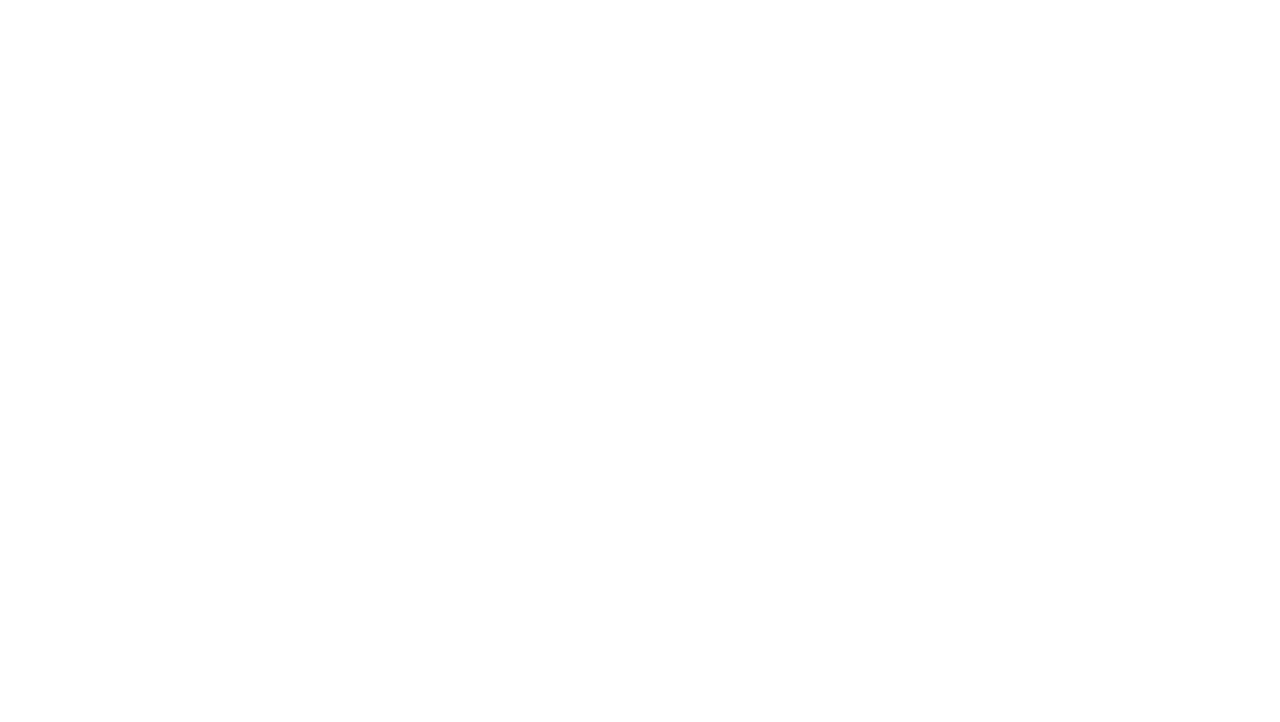
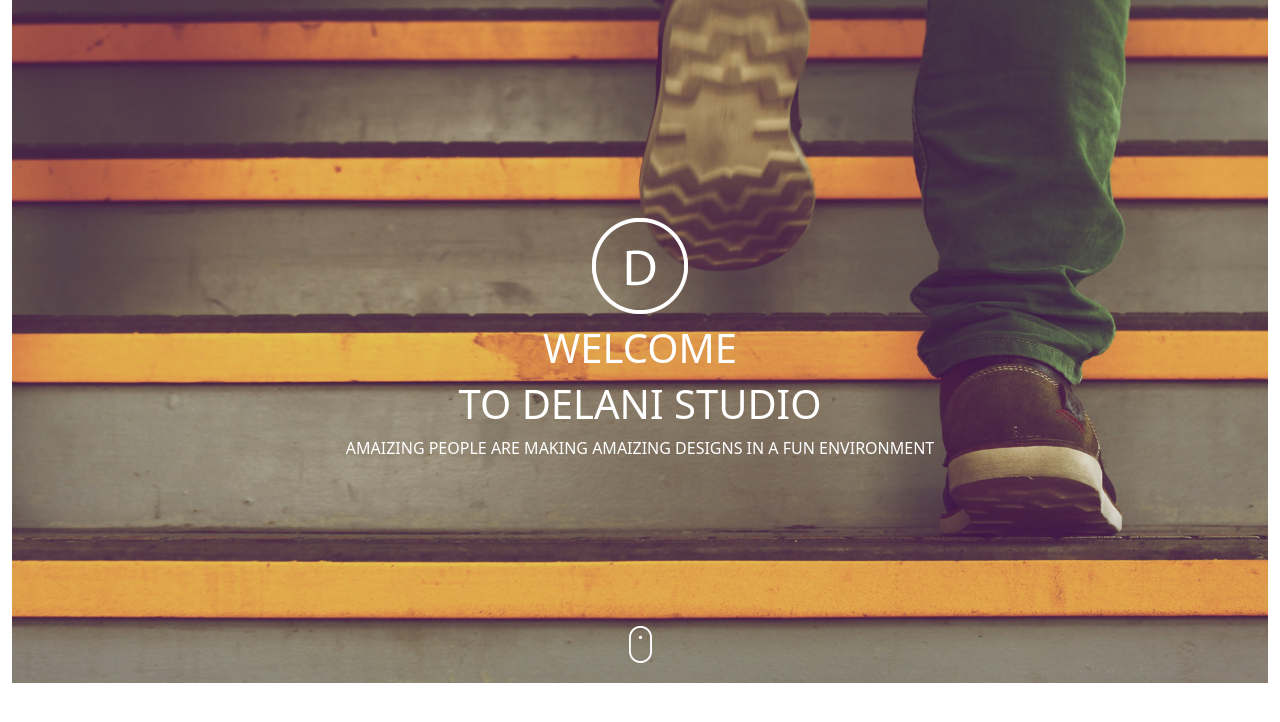
Before and after one commit to Sieva-cmd/Delani-Studio, a plain HTML site: page index.html in a window 1280 px wide. Drawn offline with nearby package versions, Linux system fonts and the light colour scheme.

Commit message:
structure the delani welcome div and style using css

```diff
--- a/index.css
+++ b/index.css
@@ -0,0 +1,16 @@
+.logo{
+    background-image: url("images/backgrounds/h_img.jpg");
+    background-size: cover;
+    text-align: center;
+    color: white;
+
+}
+
+#logo{
+    margin-top: 218px;
+    margin-bottom: 10px;
+}
+#mouse{
+    margin-top: 150px;
+    margin-bottom: 20px;
+}
--- a/index.html
+++ b/index.html
@@ -15,6 +15,17 @@
 </head>
 
 <body>
+    <Div class="container-fluid">
+        <Div class="logo container-fluid">
+            <img class="img-fluid" src="images/logo/logo.png" id="logo" alt="logo">
+            <h1>WELCOME</h1>
+            <H1>TO DELANI STUDIO</H1>
+            <p>AMAIZING PEOPLE ARE MAKING AMAIZING DESIGNS IN A FUN ENVIRONMENT </p>
+            <img class="img-fluid" src="images/mouse_click.png" id="mouse" alt="logo">
+
+        </Div>
+
+    </Div>
 
 </body>
 
```
